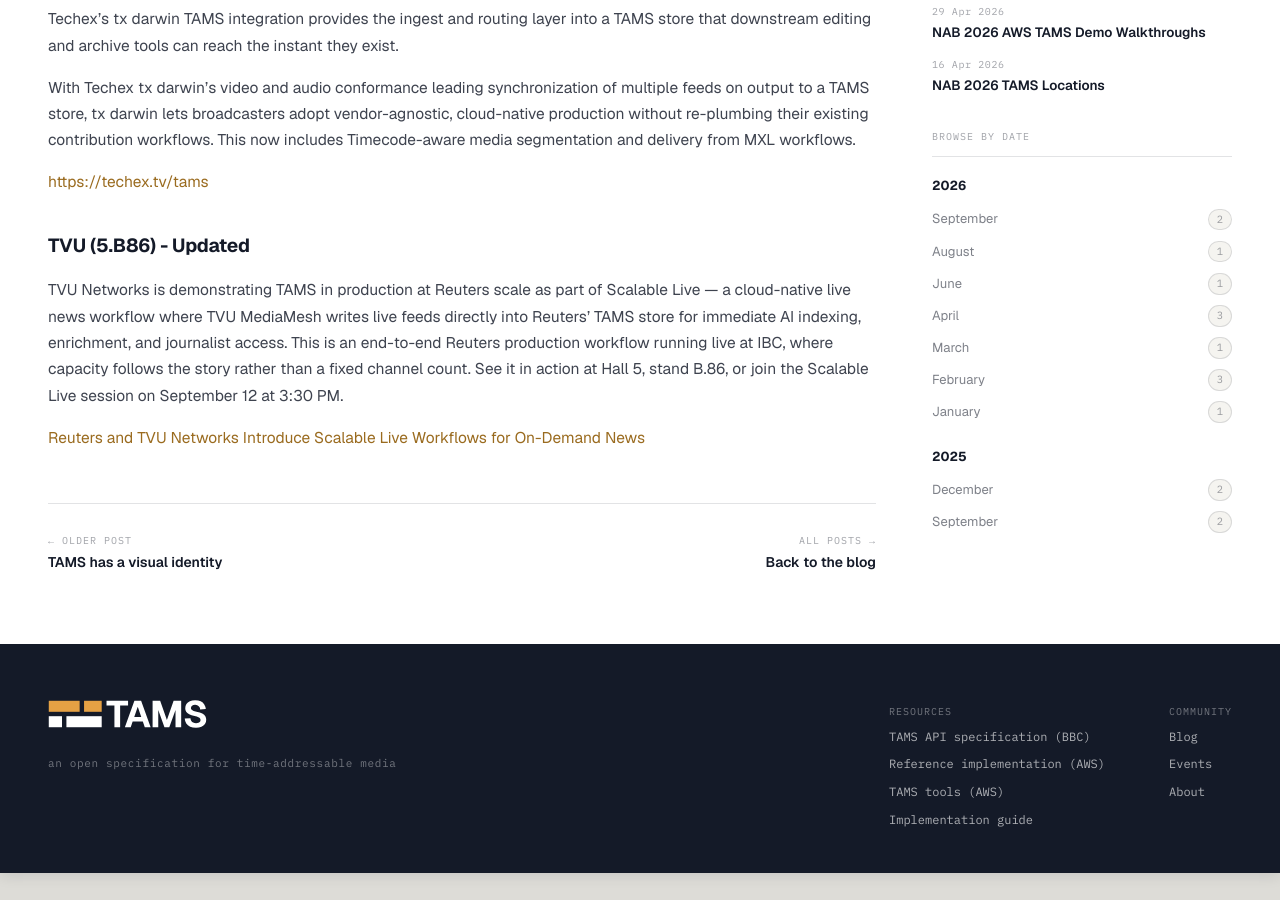
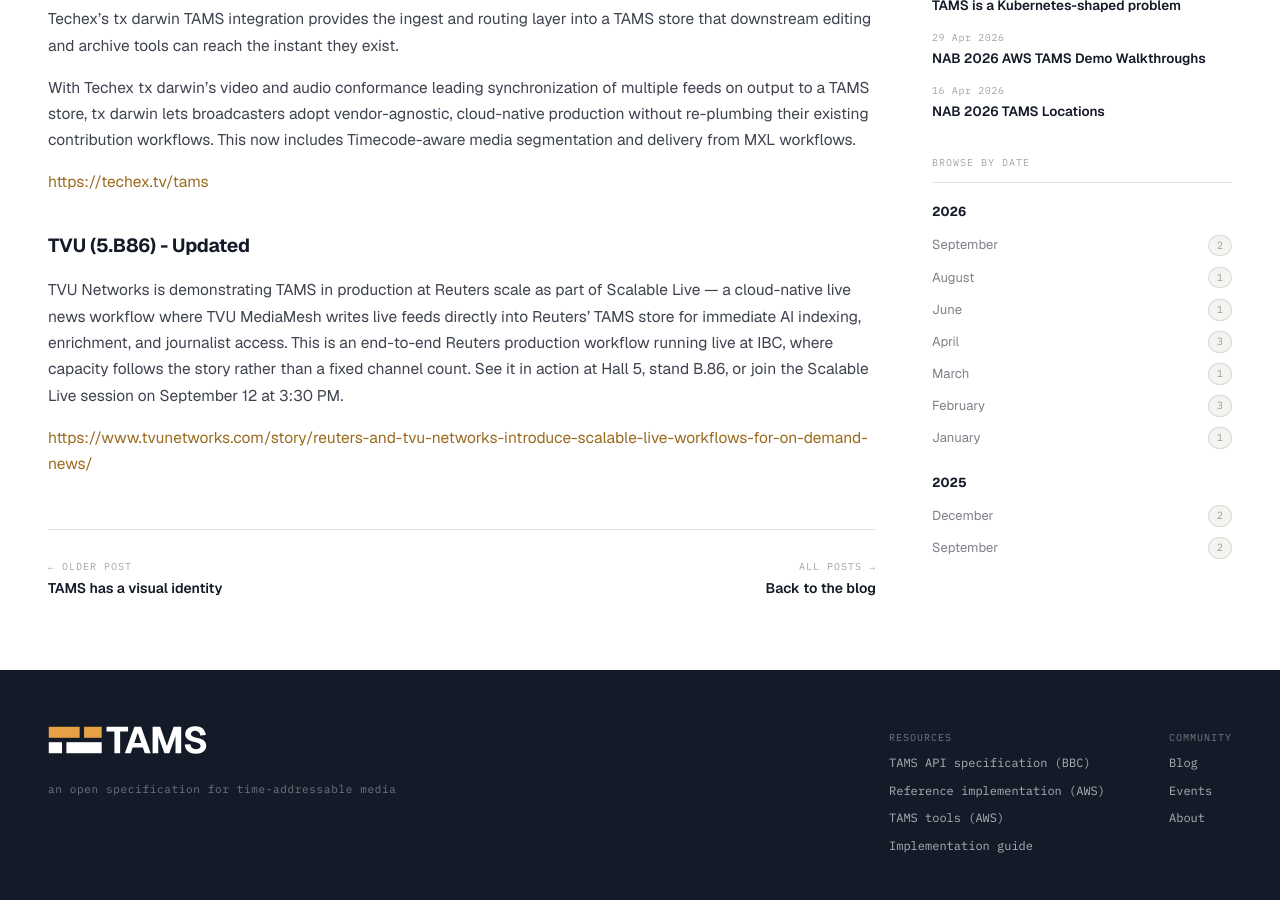
Before and after one commit to johnbilt/tams-website, a Jekyll site: the page built from _posts/2026-09-08-IBC2026.md, in a window 1280 px wide and 900 px high, scrolled down 6828 px. Built offline with Jekyll 4.4.1, drawn with Linux system fonts in a browser that asks for light colours; before the commit the page ends 7701 px from its top, so only the background shows below that; some of the changed lines change nothing that is shown.

Commit message:
Fix TUV link

```diff
--- a/_posts/2026-09-08-IBC2026.md
+++ b/_posts/2026-09-08-IBC2026.md
@@ -200,4 +200,4 @@
 
 TVU Networks is demonstrating TAMS in production at Reuters scale as part of Scalable Live — a cloud-native live news workflow where TVU MediaMesh writes live feeds directly into Reuters' TAMS store for immediate AI indexing, enrichment, and journalist access. This is an end-to-end Reuters production workflow running live at IBC, where capacity follows the story rather than a fixed channel count. See it in action at Hall 5, stand B.86, or join the Scalable Live session on September 12 at 3:30 PM.
 
-[Reuters and TVU Networks Introduce Scalable Live Workflows for On-Demand News](Reuters and TVU Networks Introduce Scalable Live Workflows for On-Demand News)
+[https://www.tvunetworks.com/story/reuters-and-tvu-networks-introduce-scalable-live-workflows-for-on-demand-news/](https://www.tvunetworks.com/story/reuters-and-tvu-networks-introduce-scalable-live-workflows-for-on-demand-news/)
```
